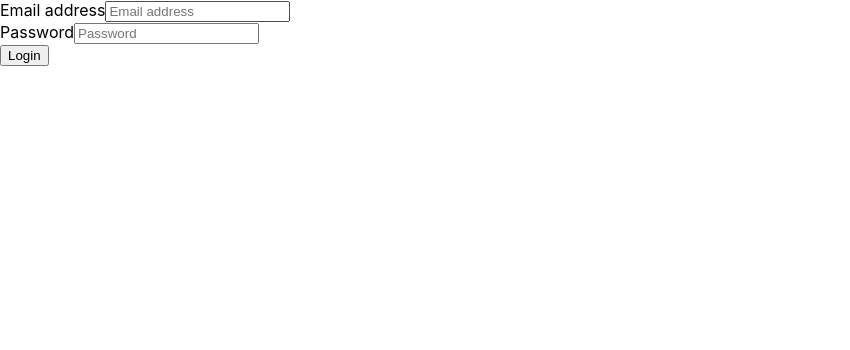
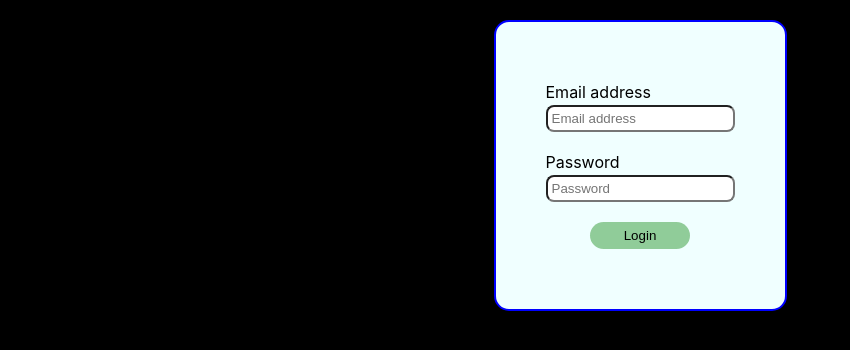
Before and after one commit to devAlexSilva/links_front, a Next.js app: page / in a window 1280 px wide. Shown: the top 350 px of the page, without its empty margins (0-850 px from the left). Built offline with nearby package versions, Linux system fonts and the light colour scheme.

Commit message:
add css login

```diff
--- a/src/pages/index.jsx
+++ b/src/pages/index.jsx
@@ -4,6 +4,7 @@ import { useForm } from 'react-hook-form'
 import { AuthContext } from '../contexts/authContext';
 import { api } from '../apiLinks/axiosClientSide';
 import { parseCookies } from 'nookies';
+import styles from '../../styles/pages/index.module.css';
 
 
 export default function ScreenLogin() {
@@ -21,16 +22,16 @@ export default function ScreenLogin() {
   }
 
   return (
-    <div>
+    <div className={styles.body}>
       <Head>
         <title>LIA</title>
       </Head>
-
-      <form onSubmit={handleSubmit(login)}>
+      <section className={styles.section}>
+        <form className={styles.form} onSubmit={handleSubmit(login)}>
           <input type="hidden" name="remember" defaultValue="true" />
           <div>
 
-          <div>
+            <div className={styles.inputField}>
               <label htmlFor="email-address">
                 Email address
               </label>
@@ -45,7 +46,7 @@ export default function ScreenLogin() {
               />
             </div>
 
-          <div>
+            <div className={styles.inputField}>
               <label htmlFor="password">
                 Password
               </label>
@@ -61,14 +62,11 @@ export default function ScreenLogin() {
             </div>
 
           </div>
-
-        <div>
-          <button type="submit">
+            <button className={styles.btnLogar} type="submit">
               <span> Login </span>
             </button>
-        </div>
-
         </form>
+      </section>
     </div>
   )
 }
--- /dev/null
+++ b/styles/pages/index.module.css
@@ -0,0 +1,73 @@
+
+.body {
+    background-color: black;
+
+    height: 100vh;
+}
+
+
+.section {
+    display: flex;
+    align-items: center;
+    justify-content: center;
+    flex-direction: column;
+}
+
+.form {
+    border: 2px solid blue;
+    margin: 20px 0;
+    padding: 60px 50px;
+    border-radius: 15px;
+    background-color: azure;
+
+}
+
+.form .inputField {
+    margin-bottom: 20px;
+
+}
+
+
+.form .inputField input {
+    border-radius: 8px;
+    display: block;
+    width: 100%;
+    margin-top: 3px;
+    padding: 4px;
+}
+.form .inputField input :focus {
+    background-color: rgba(44, 42, 42, 0.151);
+}
+
+
+.form .btnLogar {
+    display: block;
+    border-radius: 25px;
+    background-color: rgba(0, 128, 0, 0.4);
+    border: none;
+    padding: 6px;
+    min-width: 100px;
+    margin: auto;
+
+}
+
+.form .btnLogar:focus-within  {
+    background-color: rgba(0, 128, 0, 0.8);
+}
+
+
+
+.form {
+
+    animation: rise 1.5s;
+}
+
+
+@keyframes rise {
+    from {
+        transform: translateY(-75vh);
+    }
+    to {
+        transform: translateY(0);
+    }
+}
```
Lines whose indentation alone changed are shown as unchanged.
